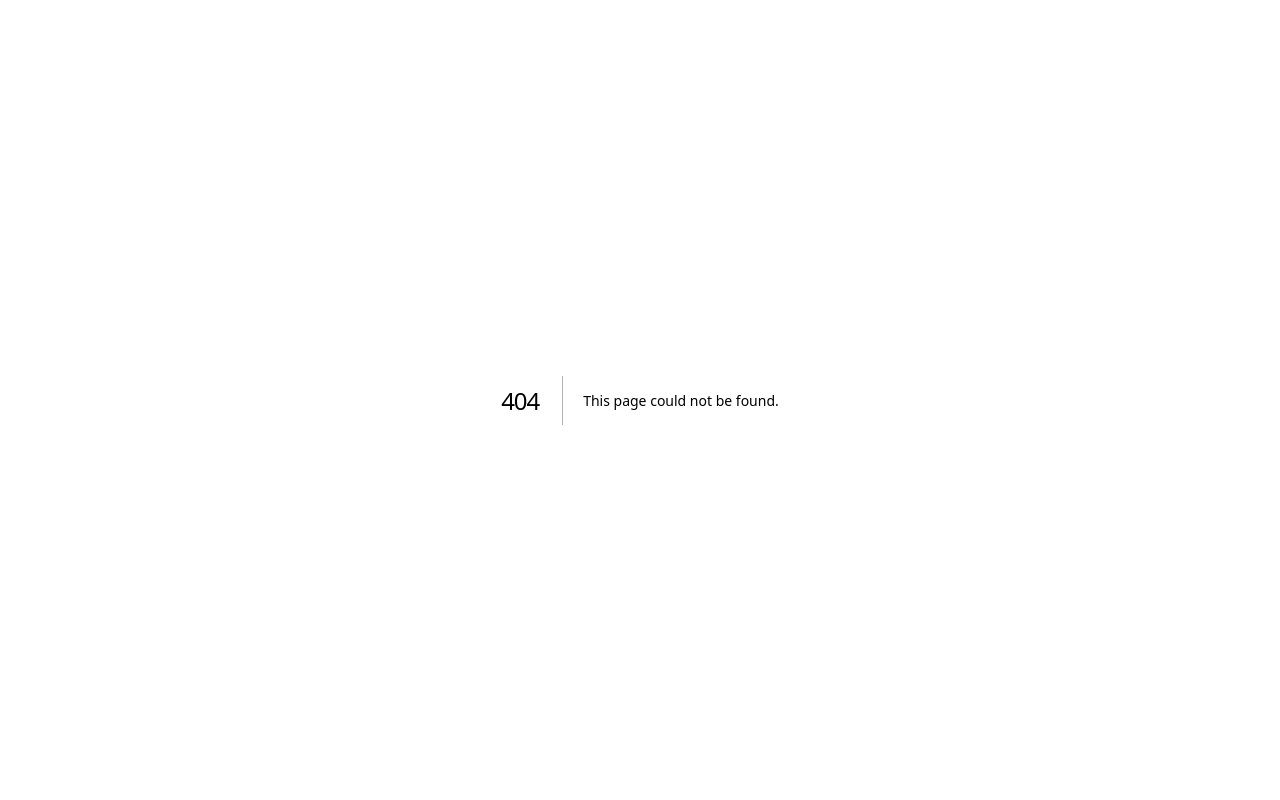
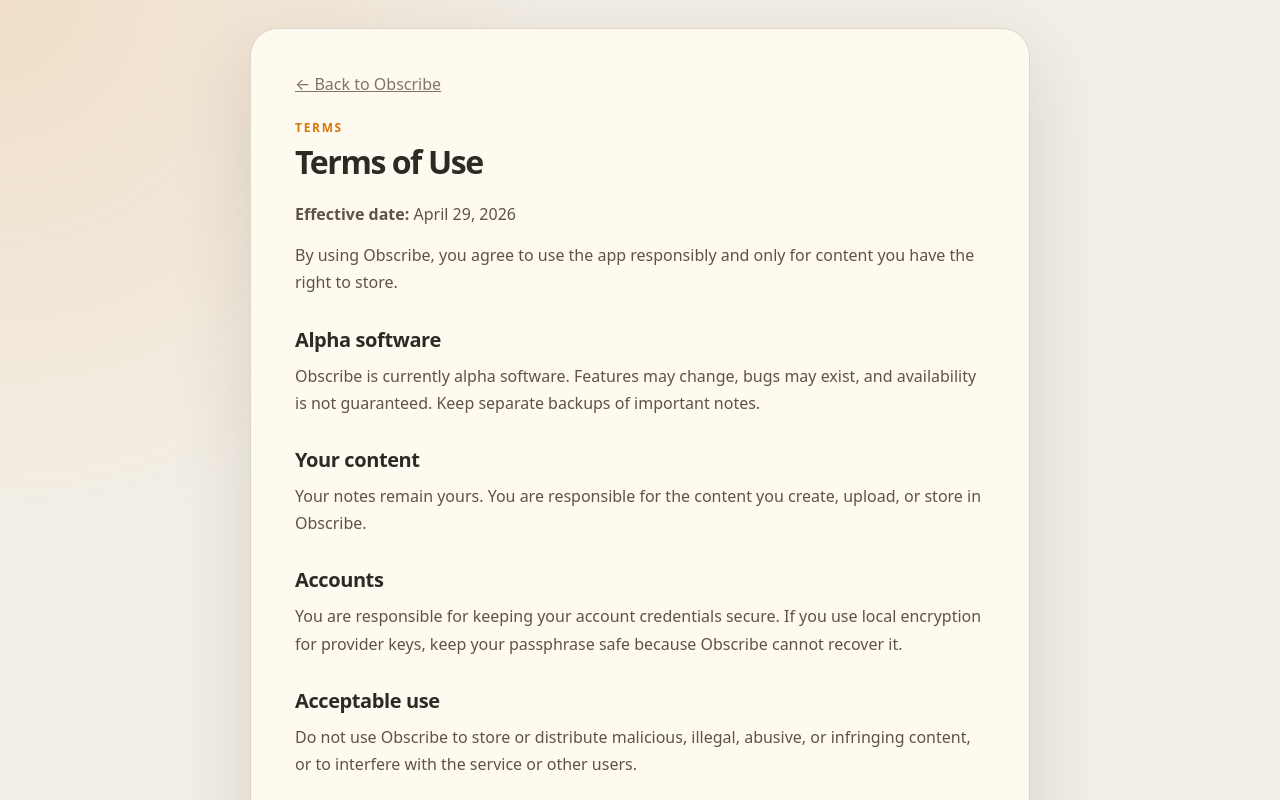
Before and after one commit to joogiebear/obscribe, a Next.js app: page /terms in a window 1280 px wide. Before the commit this address had no page. Shown: the top 800 px of the page. Built offline with nearby package versions, Linux system fonts and the light colour scheme.

Commit message:
chore: add trust pages and security headers

```diff
--- a/app/globals.css
+++ b/app/globals.css
@@ -113,6 +113,9 @@
 @media (max-width: 560px) { .trash-row { align-items: flex-start; flex-direction: column; } .trash-row > div { width: 100%; justify-content: space-between; } }
 .shelf { min-height: 100vh; }
 .sidebar-account { margin-top: auto; border: 1px solid rgba(255,255,255,.12); background: rgba(255,255,255,.06); color: #f8efe2; border-radius: 16px; padding: 12px; display: grid; gap: 10px; }
+.trust-links { display: flex; flex-wrap: wrap; gap: 8px 12px; padding: 0 2px; font-size: 12px; color: rgba(248,239,226,.62); }
+.trust-links a { color: inherit; text-decoration: none; }
+.trust-links a:hover { color: #f8efe2; text-decoration: underline; }
 .sidebar-account.muted { opacity: .78; }
 .account-main { display: flex; align-items: center; gap: 10px; min-width: 0; }
 .avatar { width: 34px; height: 34px; border-radius: 999px; background: var(--accent); color: white; display: grid; place-items: center; font-weight: 800; flex: none; box-shadow: 0 8px 18px rgba(0,0,0,.18); }
@@ -140,6 +143,13 @@
 .empty-workspace-card h2 { margin: 0; font-size: 30px; letter-spacing: -.04em; }
 .empty-workspace-card p:not(.eyebrow) { margin: 0 0 10px; color: var(--muted); line-height: 1.55; }
 .empty-icon { width: 58px; height: 58px; border-radius: 20px; background: color-mix(in srgb, var(--accent), white 82%); color: var(--accent); display: grid; place-items: center; }
+.info-page { min-height: 100vh; display: grid; place-items: center; padding: 28px; background: radial-gradient(circle at top left, color-mix(in srgb, var(--accent), transparent 86%), transparent 34%), var(--bg); }
+.info-card { width: min(780px, 100%); border: 1px solid var(--line); border-radius: 28px; background: var(--paper); box-shadow: 0 24px 80px rgba(48,38,24,.14); padding: clamp(22px, 5vw, 44px); }
+.info-card h1 { margin-bottom: 18px; }
+.info-content { color: #5f5247; line-height: 1.7; font-size: 16px; }
+.info-content h2 { margin: 26px 0 6px; color: var(--ink); font-size: 20px; letter-spacing: -.02em; }
+.info-content p { margin: 0 0 14px; }
+.info-content a { color: var(--accent); font-weight: 750; }
 .modal-backdrop { position: fixed; inset: 0; z-index: 20; background: rgba(37,30,24,.44); display: grid; place-items: center; padding: 18px; }
 .notebook-modal { width: min(460px, 100%); border: 1px solid var(--line); border-radius: 24px; background: var(--paper); box-shadow: 0 30px 90px rgba(0,0,0,.28); padding: 24px; display: grid; gap: 16px; }
 .notebook-modal h2 { margin: -8px 0 0; font-size: 28px; letter-spacing: -.035em; }
--- a/app/layout.tsx
+++ b/app/layout.tsx
@@ -2,8 +2,21 @@
 import './globals.css';
 
 export const metadata: Metadata = {
-  title: 'Obscribe Local Alpha',
-  description: 'A calm notebook workspace for notes, projects, and ideas.'
+  metadataBase: new URL('https://www.obscribe.com'),
+  title: {
+    default: 'Obscribe',
+    template: '%s | Obscribe'
+  },
+  description: 'A calm notebook workspace for notes, projects, and ideas.',
+  applicationName: 'Obscribe',
+  alternates: { canonical: '/' },
+  openGraph: {
+    title: 'Obscribe',
+    description: 'A calm notebook workspace for notes, projects, and ideas.',
+    url: 'https://www.obscribe.com',
+    siteName: 'Obscribe',
+    type: 'website'
+  }
 };
 
 export default function RootLayout({ children }: { children: React.ReactNode }) {
--- /dev/null
+++ b/app/terms/page.tsx
@@ -0,0 +1,26 @@
+import type { Metadata } from 'next';
+import InfoPage from '@/components/InfoPage';
+
+export const metadata: Metadata = {
+  title: 'Terms of Use | Obscribe',
+  description: 'Terms of use for Obscribe.'
+};
+
+export default function TermsPage() {
+  return (
+    <InfoPage eyebrow="Terms" title="Terms of Use">
+      <p><strong>Effective date:</strong> April 29, 2026</p>
+      <p>By using Obscribe, you agree to use the app responsibly and only for content you have the right to store.</p>
+      <h2>Alpha software</h2>
+      <p>Obscribe is currently alpha software. Features may change, bugs may exist, and availability is not guaranteed. Keep separate backups of important notes.</p>
+      <h2>Your content</h2>
+      <p>Your notes remain yours. You are responsible for the content you create, upload, or store in Obscribe.</p>
+      <h2>Accounts</h2>
+      <p>You are responsible for keeping your account credentials secure. If you use local encryption for provider keys, keep your passphrase safe because Obscribe cannot recover it.</p>
+      <h2>Acceptable use</h2>
+      <p>Do not use Obscribe to store or distribute malicious, illegal, abusive, or infringing content, or to interfere with the service or other users.</p>
+      <h2>Contact</h2>
+      <p>Questions about these terms can be sent through the contact page.</p>
+    </InfoPage>
+  );
+}
--- /dev/null
+++ b/components/InfoPage.tsx
@@ -0,0 +1,21 @@
+import Link from 'next/link';
+import type { ReactNode } from 'react';
+
+type Props = {
+  eyebrow: string;
+  title: string;
+  children: ReactNode;
+};
+
+export default function InfoPage({ eyebrow, title, children }: Props) {
+  return (
+    <main className="info-page">
+      <section className="info-card">
+        <Link className="back-link" href="/">← Back to Obscribe</Link>
+        <p className="eyebrow">{eyebrow}</p>
+        <h1>{title}</h1>
+        <div className="info-content">{children}</div>
+      </section>
+    </main>
+  );
+}
--- a/next.config.mjs
+++ b/next.config.mjs
@@ -1,6 +1,19 @@
 /** @type {import('next').NextConfig} */
 const nextConfig = {
-  allowedDevOrigins: ['192.168.1.105']
+  allowedDevOrigins: ['192.168.1.105'],
+  async headers() {
+    return [
+      {
+        source: '/:path*',
+        headers: [
+          { key: 'X-Frame-Options', value: 'DENY' },
+          { key: 'X-Content-Type-Options', value: 'nosniff' },
+          { key: 'Referrer-Policy', value: 'strict-origin-when-cross-origin' },
+          { key: 'Permissions-Policy', value: 'camera=(), microphone=(), geolocation=(), payment=()' }
+        ]
+      }
+    ];
+  }
 };
 
 export default nextConfig;
```
Also changed, not shown: app/about/page.tsx (added, +17 -0 lines), app/contact/page.tsx (added, +17 -0 lines), app/privacy/page.tsx (added, +26 -0 lines), components/AuthPanel.tsx (+9 -0 lines), components/ObscribeApp.tsx (+7 -0 lines).
